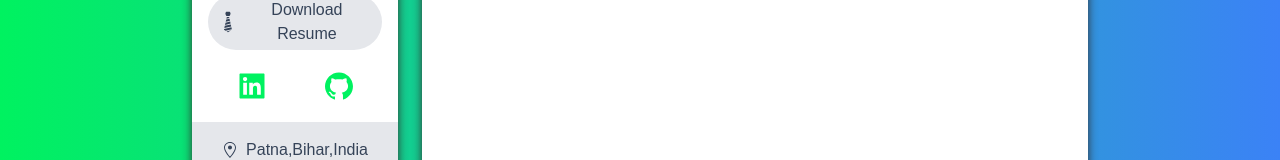
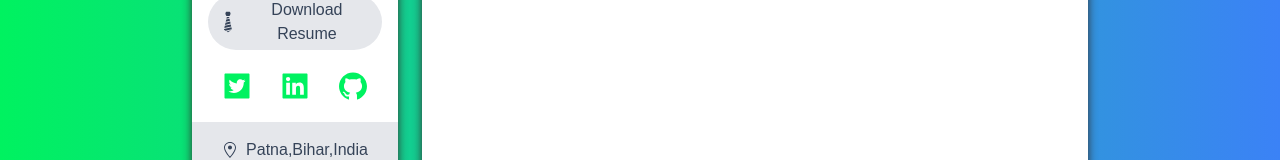
Before and after one commit to Rohit-0310/Next, a Next.js app: page / in a window 1280 px wide. Shown: the part 325-485 px from the top of the page. Built offline with nearby package versions, Linux system fonts and the light colour scheme.

Commit message:
sidebar twitter added

```diff
--- a/components/Sidebar.tsx
+++ b/components/Sidebar.tsx
@@ -1,4 +1,4 @@
-import { AiFillGithub, AiFillLinkedin, AiFillYoutube } from "react-icons/ai";
+import { AiFillGithub, AiFillLinkedin, AiFillTwitterSquare } from "react-icons/ai";
 import { GiTie } from "react-icons/gi";
 import { GoLocation } from "react-icons/go";
 import { useTheme } from "next-themes";
@@ -40,9 +40,9 @@ const Sidebar = () => {
 
       {/* Socials */}
       <div className="flex justify-around w-9/12 mx-auto my-5 text-green md:w-full ">
-        {/* <a href="https://www.youtube.com/channel/UClW8d1f5m0QAE_Ig024EP6A">
-          <AiFillYoutube className="w-8 h-8 cursor-pointer" />
-        </a> */}
+        <a href="https://twitter.com/Rohit_O3">
+          <AiFillTwitterSquare className="w-8 h-8 cursor-pointer" />
+        </a>
         <a href="https://www.linkedin.com/in/rohitkumar-03/" >
           <AiFillLinkedin className="w-8 h-8 cursor-pointer" />
         </a>
```
